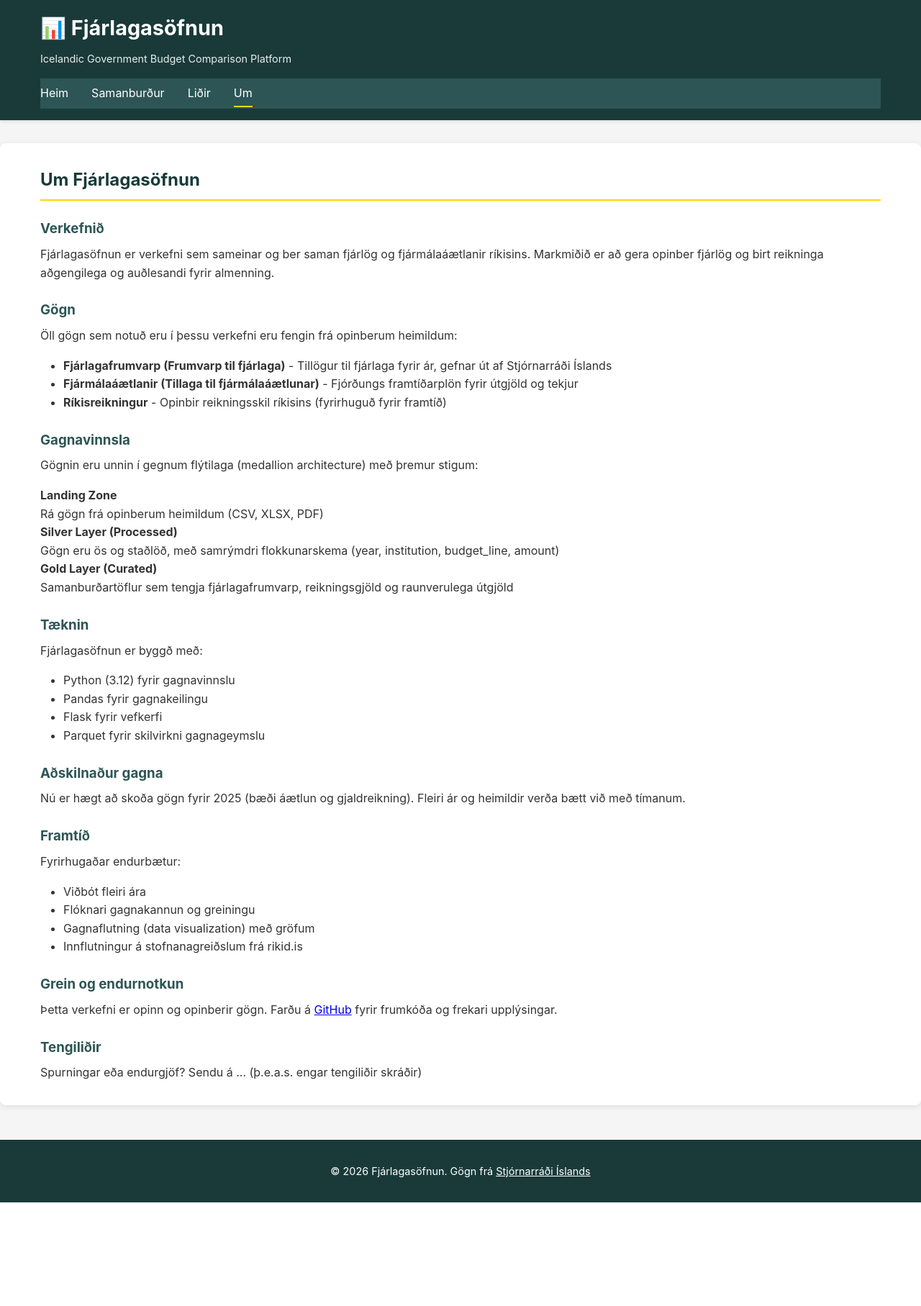
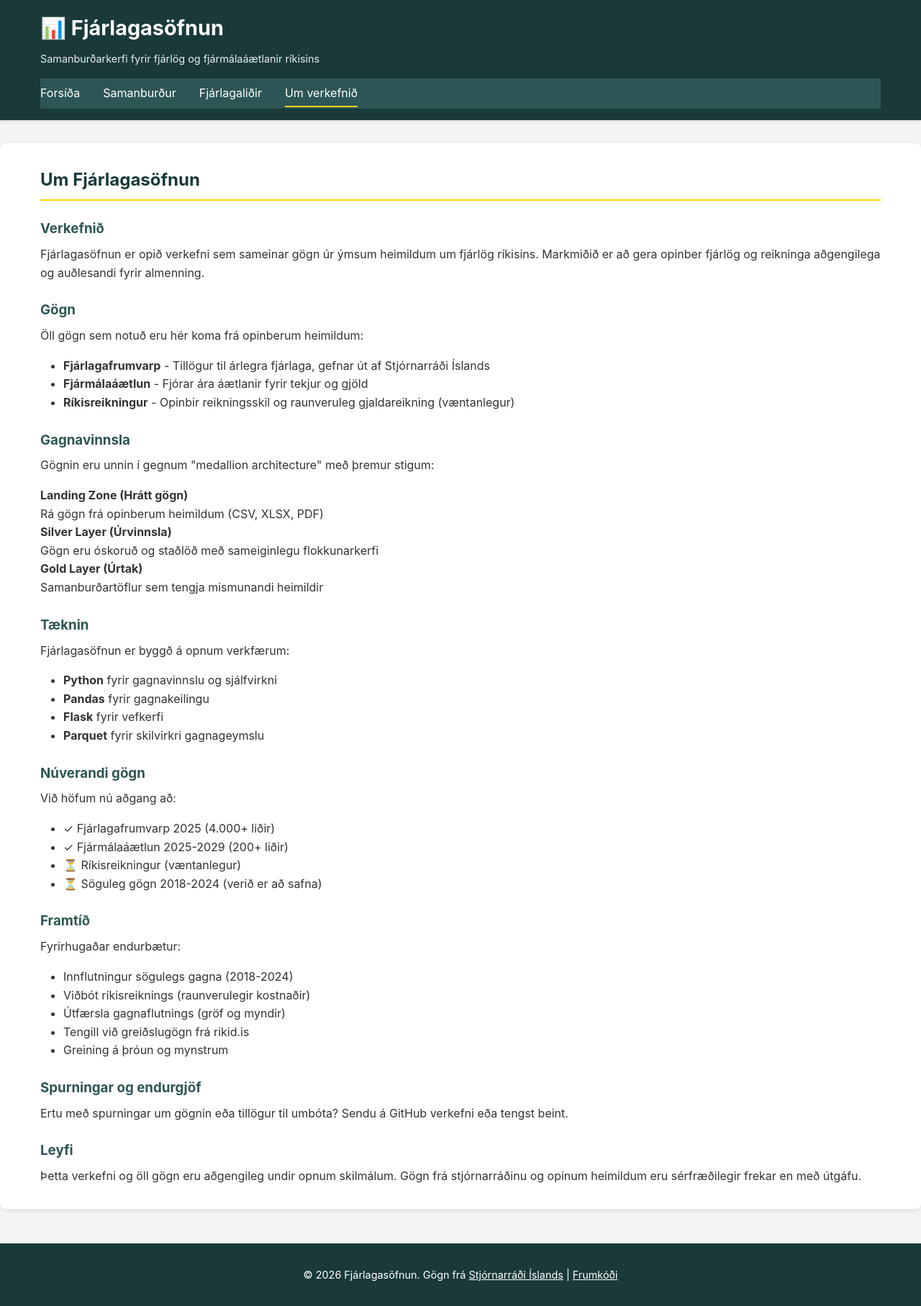
Before and after one commit to bjornlevi/fjarlog, a Flask app: page /about in a window 1280 px wide. Shown: the whole page at 72% size. Before the commit the page ends 1671 px from the top, so only its background shows below. Run offline with Flask 3, Linux system fonts and the light colour scheme.

Commit message:
Improve Icelandic labels and text throughout the web app
- Fix navigation labels (Forsíða, Fjárlagaliðir, Um verkefnið)
- Improve form placeholders and instructions
- Add percentage variance calculation to comparison table
- Update stats descriptions and data source table
- Fix grammar and wording throughout app
- Add professional Icelandic translations

Co-Authored-By: Claude Haiku 4.5 <noreply@anthropic.com>

```diff
--- a/templates/about.html
+++ b/templates/about.html
@@ -1,69 +1,76 @@
 {% extends "base.html" %}
 
-{% block title %}Fjárlagasöfnun - Um{% endblock %}
+{% block title %}Fjárlagasöfnun - Um verkefnið{% endblock %}
 
 {% block content %}
 <h2>Um Fjárlagasöfnun</h2>
 
 <h3>Verkefnið</h3>
 
-<p>Fjárlagasöfnun er verkefni sem sameinar og ber saman fjárlög og fjármálaáætlanir ríkisins. Markmiðið er að gera opinber fjárlög og birt reikninga aðgengilega og auðlesandi fyrir almenning.</p>
+<p>Fjárlagasöfnun er opið verkefni sem sameinar gögn úr ýmsum heimildum um fjárlög ríkisins. Markmiðið er að gera opinber fjárlög og reikninga aðgengilega og auðlesandi fyrir almenning.</p>
 
 <h3>Gögn</h3>
 
-<p>Öll gögn sem notuð eru í þessu verkefni eru fengin frá opinberum heimildum:</p>
+<p>Öll gögn sem notuð eru hér koma frá opinberum heimildum:</p>
 
 <ul style="margin: 1rem 0; padding-left: 2rem;">
-    <li><strong>Fjárlagafrumvarp (Frumvarp til fjárlaga)</strong> - Tillögur til fjárlaga fyrir ár, gefnar út af Stjórnarráði Íslands</li>
-    <li><strong>Fjármálaáætlanir (Tillaga til fjármálaáætlunar)</strong> - Fjórðungs framtíðarplön fyrir útgjöld og tekjur</li>
-    <li><strong>Ríkisreikningur</strong> - Opinbir reikningsskil ríkisins (fyrirhuguð fyrir framtíð)</li>
+    <li><strong>Fjárlagafrumvarp</strong> - Tillögur til árlegra fjárlaga, gefnar út af Stjórnarráði Íslands</li>
+    <li><strong>Fjármálaáætlun</strong> - Fjórar ára áætlanir fyrir tekjur og gjöld</li>
+    <li><strong>Ríkisreikningur</strong> - Opinbir reikningsskil og raunveruleg gjaldareikning (væntanlegur)</li>
 </ul>
 
 <h3>Gagnavinnsla</h3>
 
-<p>Gögnin eru unnin í gegnum flýtilaga (medallion architecture) með þremur stigum:</p>
+<p>Gögnin eru unnin í gegnum "medallion architecture" með þremur stigum:</p>
 
 <dl style="margin: 1rem 0;">
-    <dt><strong>Landing Zone</strong></dt>
+    <dt><strong>Landing Zone (Hrátt gögn)</strong></dt>
     <dd>Rá gögn frá opinberum heimildum (CSV, XLSX, PDF)</dd>
 
-    <dt><strong>Silver Layer (Processed)</strong></dt>
-    <dd>Gögn eru ös og staðlöð, með samrýmdri flokkunarskema (year, institution, budget_line, amount)</dd>
+    <dt><strong>Silver Layer (Úrvinnsla)</strong></dt>
+    <dd>Gögn eru óskoruð og staðlöð með sameiginlegu flokkunarkerfi</dd>
 
-    <dt><strong>Gold Layer (Curated)</strong></dt>
-    <dd>Samanburðartöflur sem tengja fjárlagafrumvarp, reikningsgjöld og raunverulega útgjöld</dd>
+    <dt><strong>Gold Layer (Úrtak)</strong></dt>
+    <dd>Samanburðartöflur sem tengja mismunandi heimildir</dd>
 </dl>
 
 <h3>Tæknin</h3>
 
-<p>Fjárlagasöfnun er byggð með:</p>
+<p>Fjárlagasöfnun er byggð á opnum verkfærum:</p>
 <ul style="margin: 1rem 0; padding-left: 2rem;">
-    <li>Python (3.12) fyrir gagnavinnslu</li>
-    <li>Pandas fyrir gagnakeilingu</li>
-    <li>Flask fyrir vefkerfi</li>
-    <li>Parquet fyrir skilvirkni gagnageymslu</li>
+    <li><strong>Python</strong> fyrir gagnavinnslu og sjálfvirkni</li>
+    <li><strong>Pandas</strong> fyrir gagnakeilingu</li>
+    <li><strong>Flask</strong> fyrir vefkerfi</li>
+    <li><strong>Parquet</strong> fyrir skilvirkri gagnageymslu</li>
 </ul>
 
-<h3>Aðskilnaður gagna</h3>
+<h3>Núverandi gögn</h3>
 
-<p>Nú er hægt að skoða gögn fyrir 2025 (bæði áætlun og gjaldreikning). Fleiri ár og heimildir verða bætt við með tímanum.</p>
+<p>Við höfum nú aðgang að:</p>
+<ul style="margin: 1rem 0; padding-left: 2rem;">
+    <li>✓ Fjárlagafrumvarp 2025 (4.000+ liðir)</li>
+    <li>✓ Fjármálaáætlun 2025-2029 (200+ liðir)</li>
+    <li>⏳ Ríkisreikningur (væntanlegur)</li>
+    <li>⏳ Söguleg gögn 2018-2024 (verið er að safna)</li>
+</ul>
 
 <h3>Framtíð</h3>
 
 <p>Fyrirhugaðar endurbætur:</p>
 <ul style="margin: 1rem 0; padding-left: 2rem;">
-    <li>Viðbót fleiri ára</li>
-    <li>Flóknari gagnakannun og greiningu</li>
-    <li>Gagnaflutning (data visualization) með gröfum</li>
-    <li>Innflutningur á stofnanagreiðslum frá rikid.is</li>
+    <li>Innflutningur sögulegs gagna (2018-2024)</li>
+    <li>Viðbót ríkisreiknings (raunverulegir kostnaðir)</li>
+    <li>Útfærsla gagnaflutnings (gröf og myndir)</li>
+    <li>Tengill við greiðslugögn frá rikid.is</li>
+    <li>Greining á þróun og mynstrum</li>
 </ul>
 
-<h3>Grein og endurnotkun</h3>
+<h3>Spurningar og endurgjöf</h3>
 
-<p>Þetta verkefni er opinn og opinberir gögn. Farðu á <a href="https://github.com">GitHub</a> fyrir frumkóða og frekari upplýsingar.</p>
+<p>Ertu með spurningar um gögnin eða tillögur til umbóta? Sendu á GitHub verkefni eða tengst beint.</p>
 
-<h3>Tengiliðir</h3>
+<h3>Leyfi</h3>
 
-<p>Spurningar eða endurgjöf? Sendu á ... (þ.e.a.s. engar tengiliðir skráðir)</p>
+<p>Þetta verkefni og öll gögn eru aðgengileg undir opnum skilmálum. Gögn frá stjórnarráðinu og opinum heimildum eru sérfræðilegir frekar en með útgáfu.</p>
 
 {% endblock %}
--- a/templates/base.html
+++ b/templates/base.html
@@ -236,13 +236,13 @@
     <header>
         <div class="container">
             <h1>📊 Fjárlagasöfnun</h1>
-            <p>Icelandic Government Budget Comparison Platform</p>
+            <p>Samanburðarkerfi fyrir fjárlög og fjármálaáætlanir ríkisins</p>
             <nav>
                 <ul>
-                    <li><a href="/" class="{% if request.endpoint == 'index' %}active{% endif %}">Heim</a></li>
+                    <li><a href="/" class="{% if request.endpoint == 'index' %}active{% endif %}">Forsíða</a></li>
                     <li><a href="/comparison" class="{% if request.endpoint == 'comparison' %}active{% endif %}">Samanburður</a></li>
-                    <li><a href="/budget-lines" class="{% if request.endpoint == 'budget_lines' %}active{% endif %}">Liðir</a></li>
-                    <li><a href="/about" class="{% if request.endpoint == 'about' %}active{% endif %}">Um</a></li>
+                    <li><a href="/budget-lines" class="{% if request.endpoint == 'budget_lines' %}active{% endif %}">Fjárlagaliðir</a></li>
+                    <li><a href="/about" class="{% if request.endpoint == 'about' %}active{% endif %}">Um verkefnið</a></li>
                 </ul>
             </nav>
         </div>
@@ -256,7 +256,7 @@
 
     <footer>
         <div class="container">
-            <p>&copy; 2026 Fjárlagasöfnun. Gögn frá <a href="https://www.stjornarradid.is" style="color: inherit;">Stjórnarráði Íslands</a></p>
+            <p>&copy; 2026 Fjárlagasöfnun. Gögn frá <a href="https://www.stjornarradid.is" style="color: inherit;">Stjórnarráði Íslands</a> | <a href="https://github.com" style="color: inherit;">Frumkóði</a></p>
         </div>
     </footer>
 
```
Also changed, not shown: templates/budget_lines.html (+10 -10 lines), templates/comparison.html (+20 -16 lines), templates/index.html (+23 -20 lines).
